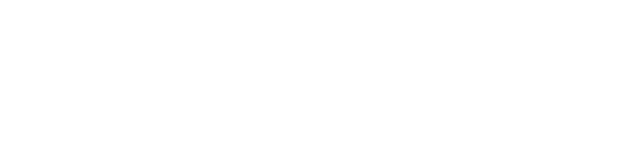
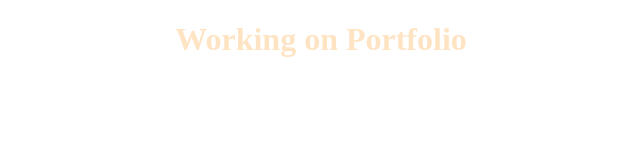
Before and after one commit to tonmoyahmadullah/developer-portfolio, a plain HTML site: page index.html in a window 1280 px wide. Shown: the whole page, without its empty margins (319-959 px from the left). Drawn offline with Linux system fonts and the light colour scheme.

Commit message:
added some img and content

```diff
--- a/index.html
+++ b/index.html
@@ -4,10 +4,10 @@
     <meta charset="UTF-8">
     <meta http-equiv="X-UA-Compatible" content="IE=edge">
     <meta name="viewport" content="width=device-width, initial-scale=1.0">
-    <title>Ahmadullah Portfolio</title>
+    <title>Ahmadullah's Portfolio</title>
     <link rel="stylesheet" href="style.css">
 </head>
 <body>
-
+    <h1 style="color: bisque; text-align: center;">Working on Portfolio</h1>
 </body>
 </html>
```
Also changed, not shown: images/portfolio img4.jpg (added), images/portfolio-img-0.png (added), images/portfolio-img-1.png (added), images/portfolio-img0.png (added), images/portfolio-img2.png (added), images/portfolio-img4.png (added).
